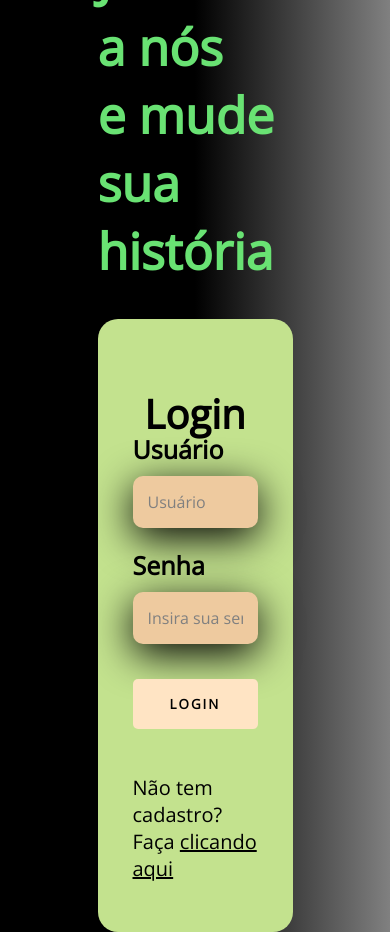
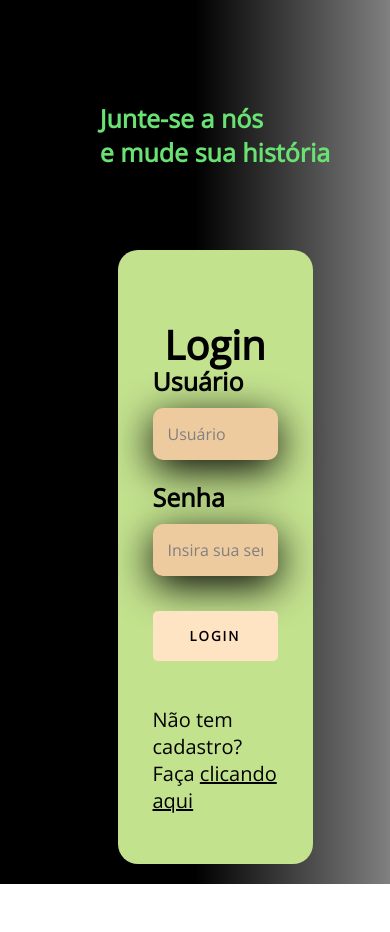
Before and after one commit to glaucorodrigo/Pagina-de-login, a plain HTML site: page index.html in a window 390 px wide. After the commit the page ends 884 px from the top, so only its background shows below. Drawn offline with nearby package versions, Linux system fonts and the light colour scheme.

Commit message:
Responsividade completa,projeto finalizado

```diff
--- a/css/style.css
+++ b/css/style.css
@@ -129,7 +129,7 @@ a {
 
 @media (max-width: 950px){
     .card-login {
-        width: auto;
+        width: 100%;
         height: auto;
     }
 
@@ -137,7 +137,9 @@ a {
 
     .main-login {
         flex-direction: column;
-        box-sizing: border-box;
+        width: 100%;
+        margin: 20px;
+
     }
 
     .left-login-image {
@@ -145,7 +147,7 @@ a {
     }
 
     .left-login h1 {
-        font-size: 50px;
-        box-sizing: border-box;
+        font-size: 25px;
+        white-space: nowrap;
     }
 }
```
